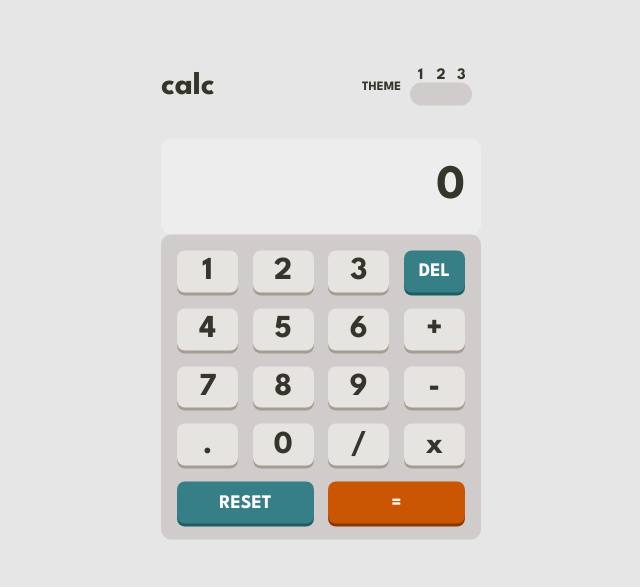
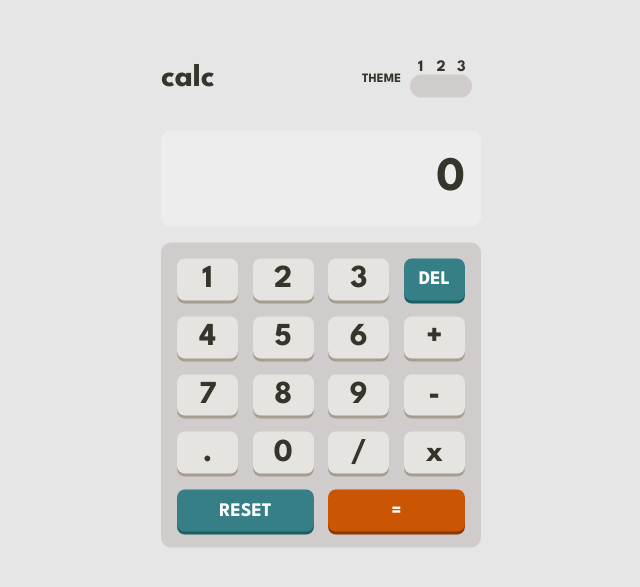
Before and after one commit to rodrfct/calculator-app, a Vue app: page / in a window 1280 px wide. Shown: the part 105-692 px from the top of the page, without its empty margins (319-959 px from the left). Built offline with nearby package versions, Linux system fonts and the light colour scheme.

Commit message:
Fixed margin

```diff
--- a/src/App.vue
+++ b/src/App.vue
@@ -24,7 +24,7 @@ import InputComponent from './components/InputComponent.vue';
   transform: translate(-50%, -50%);
 }
 
-.wrapper > * {
+.wrapper > *, main > * {
   margin: 5% 0;
 }
 
```
Also changed, not shown: 4 other files (tests, documents, lock files or other folders).
